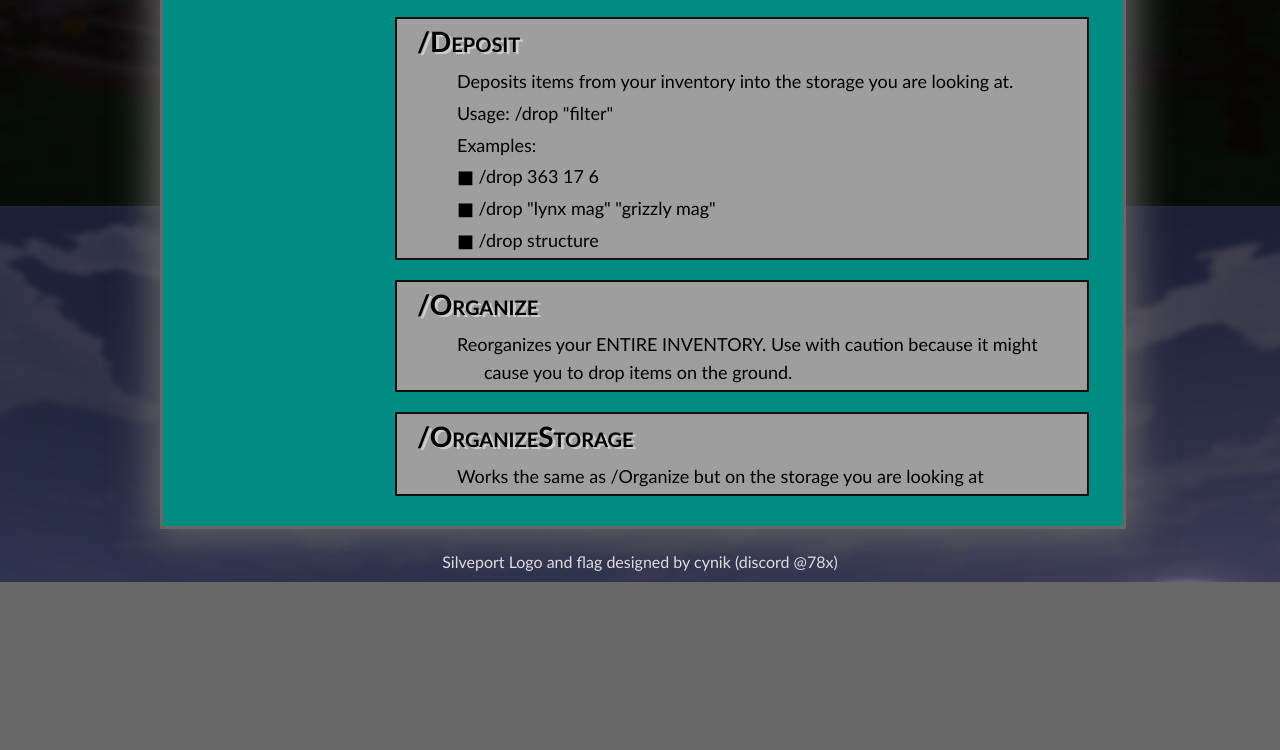
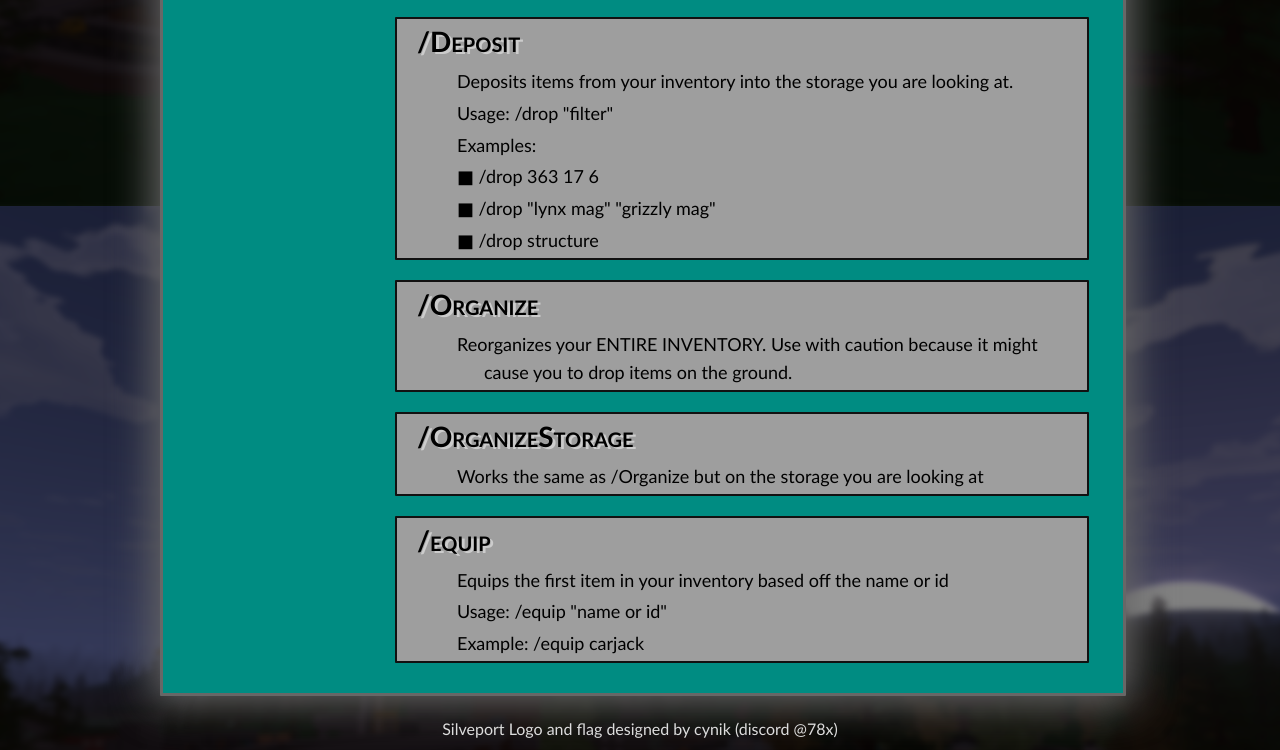
Before and after one commit to M10327/silverport-website, a plain HTML site: page donator-commands.html in a window 1280 px wide. Shown: the part 594-1344 px from the top of the page. Before the commit the page ends 1176 px from the top, so only its background shows below. Drawn offline with Linux system fonts and the light colour scheme.

Commit message:
Update donator-commands.html

```diff
--- a/donator-commands.html
+++ b/donator-commands.html
@@ -56,6 +56,12 @@
 						<h1>/OrganizeStorage</h1>
 						<p id="p-indent">Works the same as /Organize but on the storage you are looking at</p>
 					</card>
+					<card>
+						<h1>/equip</h1>
+						<p id="p-indent">Equips the first item in your inventory based off the name or id</p>
+						<p id="p-indent">Usage: /equip "name or id"</p>
+						<p id="p-indent">Example: /equip carjack</p>
+					</card>
 				</cards>
 			</content>
 		</main>
```
